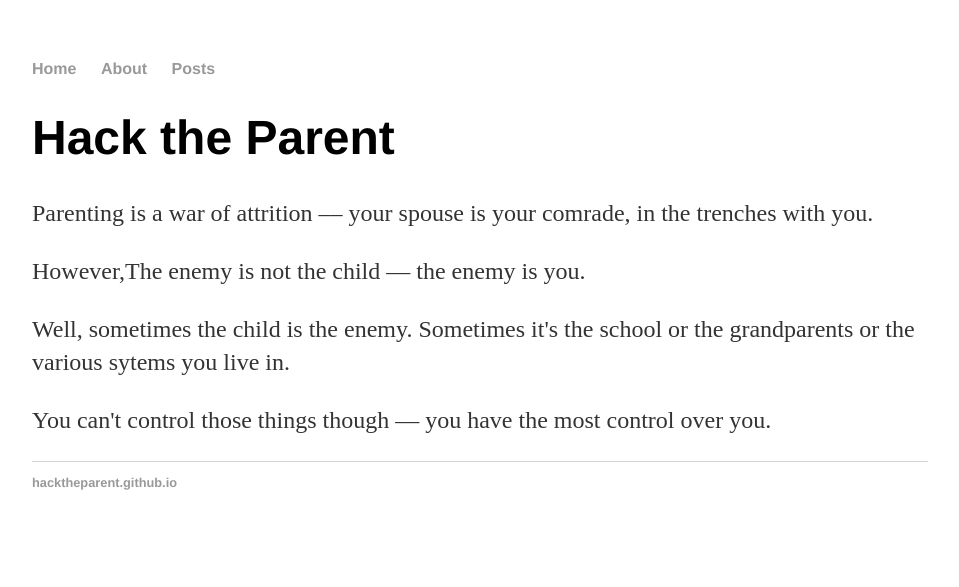
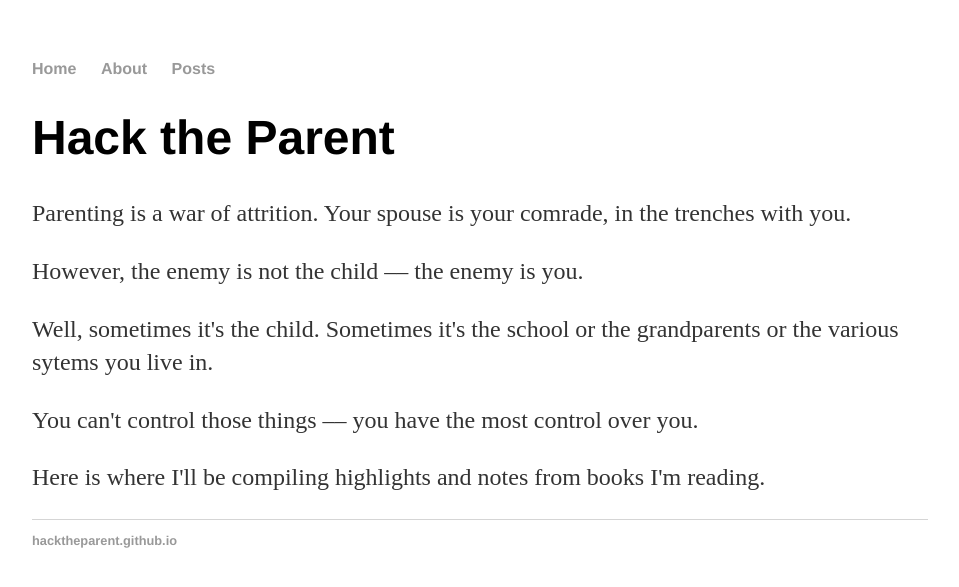
Before and after one commit to hacktheparent/hacktheparent.github.io, a Jekyll site: the page built from index.html, in a window 1280 px wide. Shown: the top 587 px of the page, without its empty margins (160-1119 px from the left). Built offline with Jekyll 4.4.1, drawn with Linux system fonts in a browser that asks for light colours.

Commit message:
update index.html

```diff
--- a/index.html
+++ b/index.html
@@ -4,8 +4,9 @@ title: Hack the Parent
 ---
 <div class="blurb">
 	<h1>Hack the Parent</h1>
-	<p>Parenting is a war of attrition –– your spouse is your comrade, in the trenches with you.</p>
-	<p>However,The enemy is not the child –– the enemy is you.</p>
-	<p>Well, sometimes the child is the enemy. Sometimes it's the school or the grandparents or the various sytems you live in.</p>
-	<p>You can't control those things though –– you have the most control over you.</p>
+	<p>Parenting is a war of attrition. Your spouse is your comrade, in the trenches with you.</p>
+	<p>However, the enemy is not the child –– the enemy is you.</p>
+	<p>Well, sometimes it's the child. Sometimes it's the school or the grandparents or the various sytems you live in.</p>
+	<p>You can't control those things –– you have the most control over you.</p>
+	<p>Here is where I'll be compiling highlights and notes from books I'm reading.</p>
 </div><!-- /.blurb -->
```
